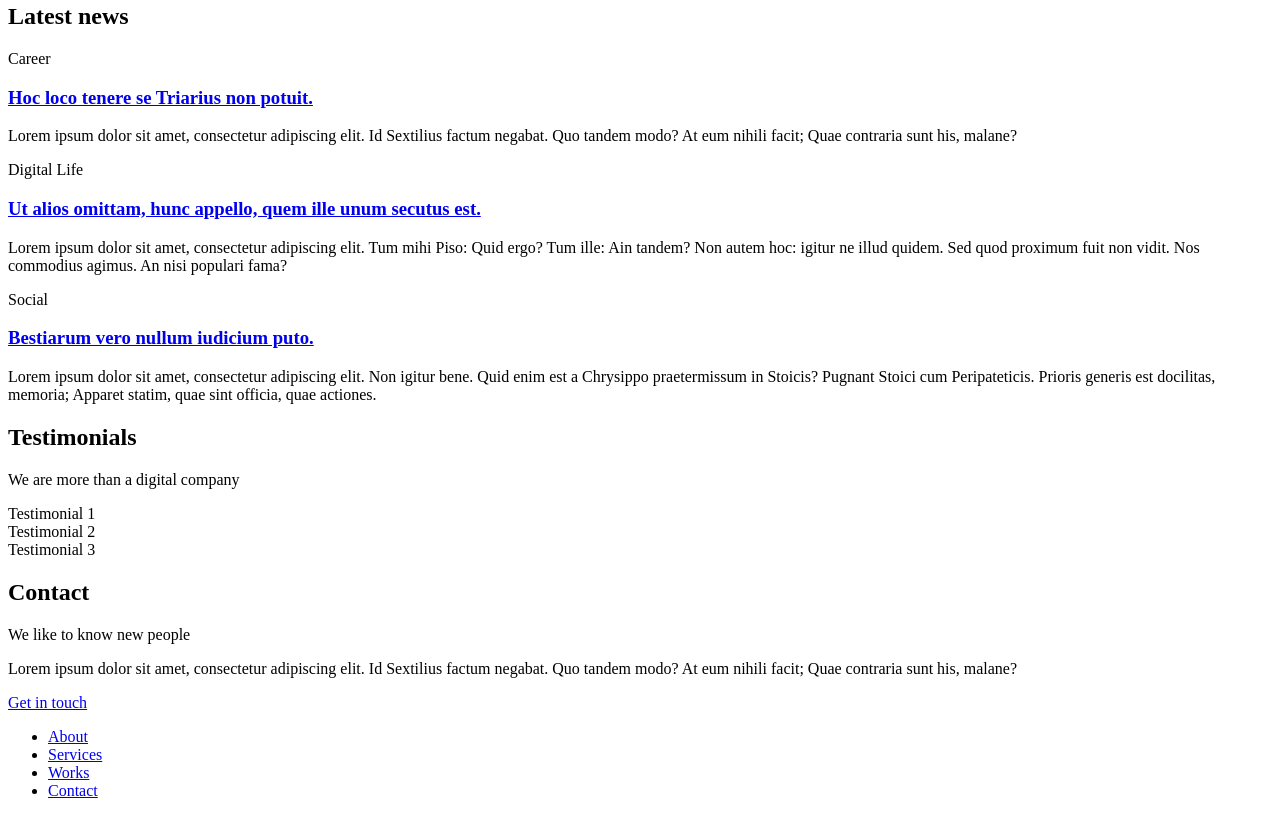
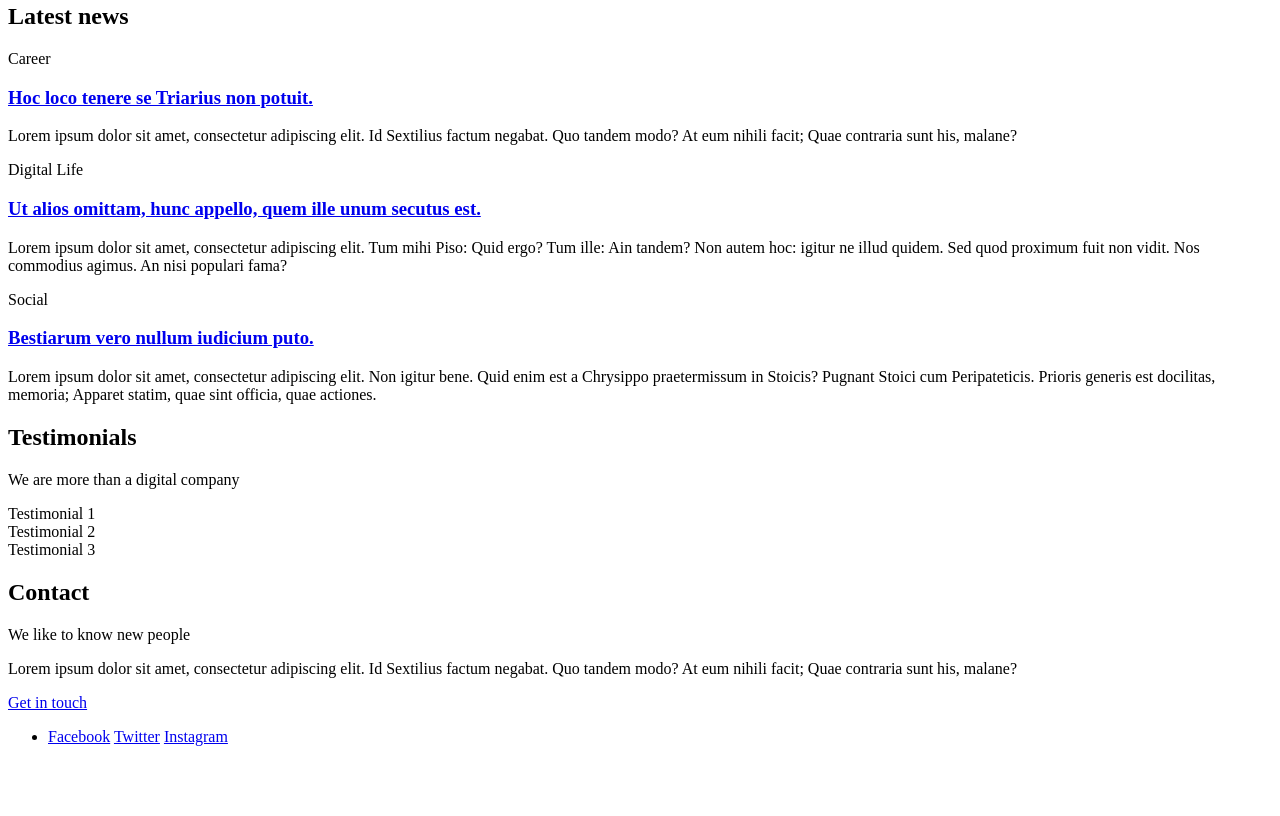
Before and after one commit to Magnusmajo/holbertonschool-web_front_end, a plain HTML site: page html_advanced/24-index.html in a window 1280 px wide. Shown: the part 1271-2087 px from the top of the page. After the commit the page ends 2033 px from the top, so only its background shows below. Drawn offline with Linux system fonts and the light colour scheme.

Commit message:
List the links

```diff
--- a/html_advanced/24-index.html
+++ b/html_advanced/24-index.html
@@ -144,10 +144,11 @@
         <footer>
             <div>
                 <ul>
-                    <li><a href="about.html">About</a></li>
-                    <li><a href="services.html">Services</a></li>
-                    <li><a href="works.html">Works</a></li>
-                    <li><a href="contact.html">Contact</a></li>
+                    <li>
+                        <a href="https://www.facebook.com/HolbertonSchool/">Facebook</a>
+                        <a href="https://twitter.com/holbertonschool">Twitter</a>
+                        <a href="https://www.instagram.com/holbertonschool/">Instagram</a>
+                    </li>
                 </ul>
             </div>
         </footer>
```
